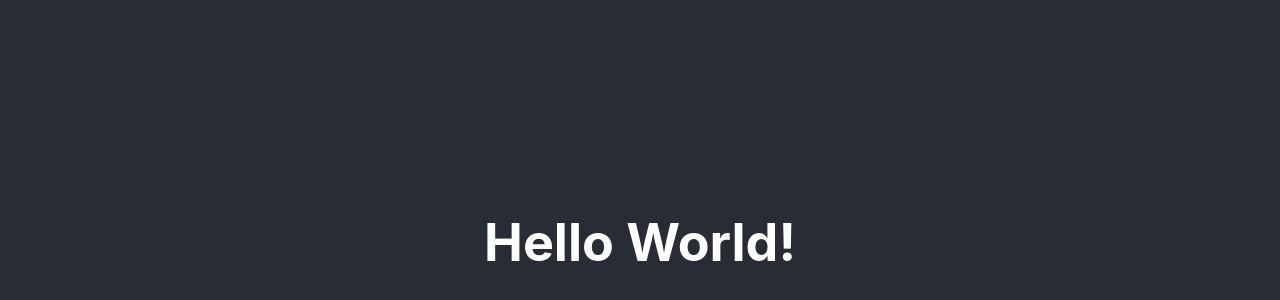
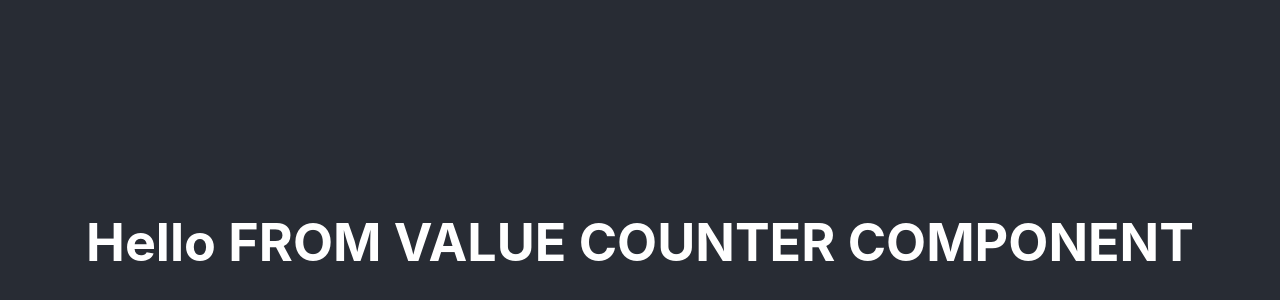
Before and after one commit to ajLapid718/react-redux-counter-display, a React (Create React App) app: page / in a window 1280 px wide. Shown: the part 158-458 px from the top of the page. Built offline with nearby package versions, Linux system fonts and the light colour scheme.

Commit message:
sanity and diagnostic check of components

```diff
--- a/src/App.js
+++ b/src/App.js
@@ -1,5 +1,6 @@
 import React from 'react';
 import './App.css';
+import { ValueCounterContainer } from "./components/containers";
 
 /*
 
@@ -25,7 +26,7 @@ function App() {
   return (
     <div className="App">
       <div className="App-header">
-        <h1>Hello World!</h1>
+        <ValueCounterContainer />
       </div>
     </div>
   );
--- /dev/null
+++ b/src/components/containers/ValueCounterContainer.jsx
@@ -0,0 +1,13 @@
+import React, { Component } from "react";
+
+class ValueCounterContainer extends Component {
+  constructor() {
+    super();
+  }
+
+  render() {
+    return <h1>Hello FROM VALUE COUNTER COMPONENT</h1>
+  }
+}
+
+export default ValueCounterContainer;
```
Also changed, not shown: src/components/containers/index.js (+7 -0 lines).
